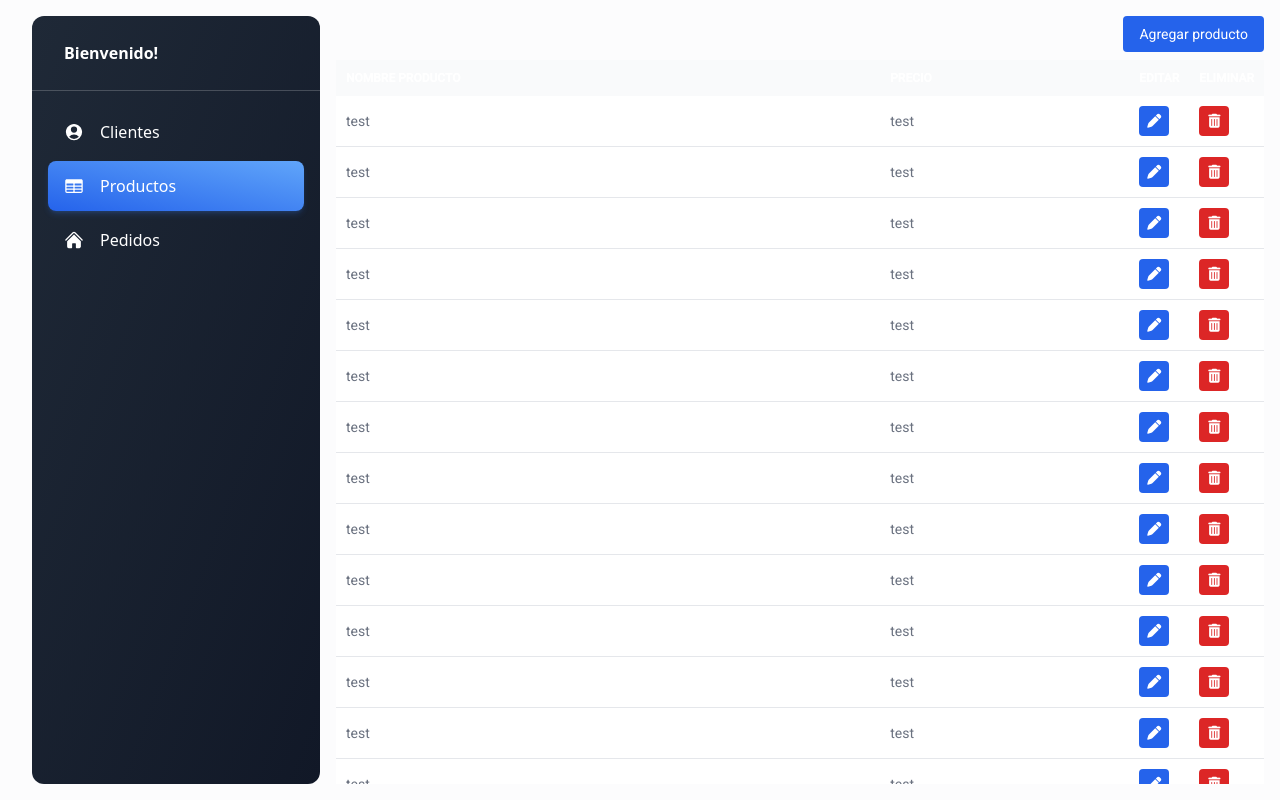
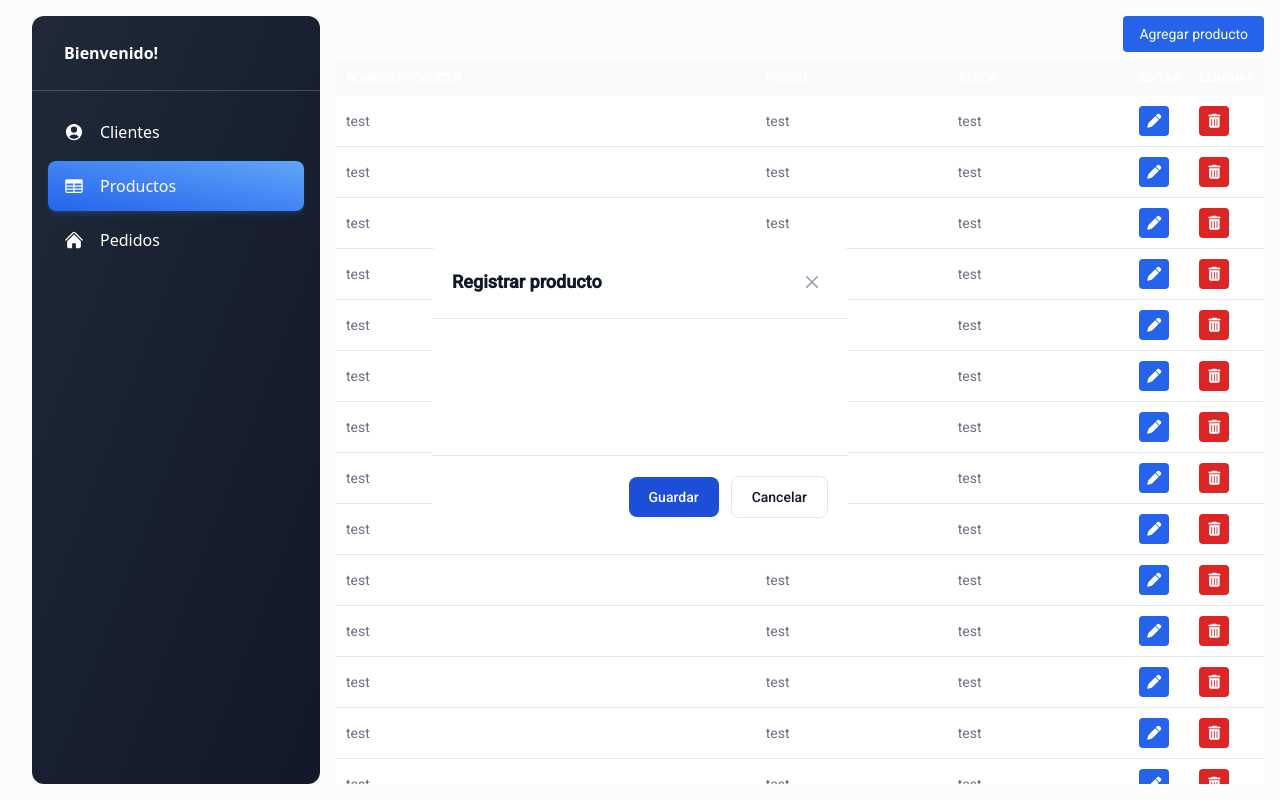
Before and after one commit to oscar-rojas-p/tienda-angular-management-web, an Angular app: page /productos in a window 1280 px wide. Both pictures are taken after a click on the button "Agregar producto". Built offline with nearby package versions, Linux system fonts and the light colour scheme.

Commit message:
modales de productos y otras modificaciones

```diff
--- a/src/app/shared/components/clientes/clientes.component.html
+++ b/src/app/shared/components/clientes/clientes.component.html
@@ -15,7 +15,7 @@
                 <tr *ngFor="let item of items" class="bg-white border-b dark:bg-gray-800 dark:border-gray-700">
                     <td>test</td>
                     <td><button (click)="openModalRegistro('Editar cliente')" class="text-white w-[30px] h-[30px] rounded bg-blue-600"><i class="fa fa-pen" aria-hidden="true"></i></button></td>
-                    <td><button class="text-white w-[30px] h-[30px] rounded bg-red-600"><i class="fa fa-trash" aria-hidden="true"></i></button></td>
+                    <td><button (click)="openModalEliminar()" class="text-white w-[30px] h-[30px] rounded bg-red-600"><i class="fa fa-trash" aria-hidden="true"></i></button></td>
                 </tr>
             </tbody>
         </table>
@@ -29,7 +29,18 @@
     (closeEvent)="closeModalRegistro()"
 >
     <div class="flex gap-4">
-        <span>Nombre cliente</span>
+        <span class="">Nombre cliente</span>
         <input type="text">
     </div>
 </app-modal>
+
+<app-modal
+    [isVisible]="isOpenEliminar"
+    title="Eliminar registro"
+    buttonAccept="Aceptar"
+    (closeEvent)="closeModalEliminar()"
+>
+    <div class="text-center">
+        <span>Está seguro de eliminar el registro?</span>
+    </div>
+</app-modal>
--- a/src/app/shared/components/modal/modal.component.html
+++ b/src/app/shared/components/modal/modal.component.html
@@ -27,9 +27,22 @@
                 <ng-content></ng-content>
             </div>
             <!-- Modal footer -->
-            <div class="flex items-center p-4 md:p-5 border-t border-gray-200 rounded-b dark:border-gray-600">
-                <button data-modal-hide="small-modal" type="button" class="text-white bg-blue-700 hover:bg-blue-800 focus:ring-4 focus:outline-none focus:ring-blue-300 font-medium rounded-lg text-sm px-5 py-2.5 text-center dark:bg-blue-600 dark:hover:bg-blue-700 dark:focus:ring-blue-800">Guardar</button>
-                <button (click)="close()" data-modal-hide="small-modal" type="button" class="py-2.5 px-5 ms-3 text-sm font-medium text-gray-900 focus:outline-none bg-white rounded-lg border border-gray-200 hover:bg-gray-100 hover:text-blue-700 focus:z-10 focus:ring-4 focus:ring-gray-100 dark:focus:ring-gray-700 dark:bg-gray-800 dark:text-gray-400 dark:border-gray-600 dark:hover:text-white dark:hover:bg-gray-700">Cancelar</button>
+            <div class="flex items-center justify-end p-4 md:p-5 border-t border-gray-200 rounded-b dark:border-gray-600">
+                <button
+                    data-modal-hide="small-modal"
+                    type="button"
+                    class="text-white bg-blue-700 hover:bg-blue-800 focus:ring-4 focus:outline-none focus:ring-blue-300 font-medium rounded-lg text-sm px-5 py-2.5 text-center dark:bg-blue-600 dark:hover:bg-blue-700 dark:focus:ring-blue-800"
+                >
+                    {{buttonAccept}}
+                </button>
+                <button
+                    (click)="close()"
+                    data-modal-hide="small-modal"
+                    type="button"
+                    class="py-2.5 px-5 ms-3 text-sm font-medium text-gray-900 focus:outline-none bg-white rounded-lg border border-gray-200 hover:bg-gray-100 hover:text-blue-700 focus:z-10 focus:ring-4 focus:ring-gray-100 dark:focus:ring-gray-700 dark:bg-gray-800 dark:text-gray-400 dark:border-gray-600 dark:hover:text-white dark:hover:bg-gray-700"
+                >
+                    {{buttonDecline}}
+                </button>
             </div>
         </div>
     </div>
--- a/src/app/shared/components/modal/modal.component.ts
+++ b/src/app/shared/components/modal/modal.component.ts
@@ -1,5 +1,5 @@
 import { CommonModule } from '@angular/common';
-import { Component, EventEmitter, Input, Output } from '@angular/core';
+import { Component, EventEmitter, input, Input, Output } from '@angular/core';
 
 @Component({
 	selector: 'app-modal',
@@ -14,6 +14,8 @@ import { Component, EventEmitter, Input, Output } from '@angular/core';
 export class ModalComponent {
 	@Input() isVisible: boolean = false;
 	@Input() title: string = '';
+	@Input() buttonAccept: string = 'Guardar';
+	@Input() buttonDecline: string = 'Cancelar';
 	@Output() closeEvent: EventEmitter<void> = new EventEmitter();
 
 	close(){
--- a/src/app/shared/components/productos/productos.component.html
+++ b/src/app/shared/components/productos/productos.component.html
@@ -2,7 +2,7 @@
 
 <div class="w-full h-full relative flex flex-col gap-2">
     <div class="flex items-center justify-end">
-        <button class="hover:shadow-sm hover:shadow-black px-4 py-2 rounded bg-blue-600 text-white text-sm">Agregar producto</button>
+        <button (click)="openModalRegistro('Registrar producto')" class="hover:shadow-sm hover:shadow-black px-4 py-2 rounded bg-blue-600 text-white text-sm">Agregar producto</button>
     </div>
     <div class="flex-grow overflow-auto">
         <table class="w-full text-sm text-left rtl:text-right text-gray-500 dark:text-gray-400">
@@ -10,6 +10,7 @@
                 <tr>
                     <th>NOMBRE PRODUCTO</th>
                     <th>PRECIO</th>
+                    <th>STOCK</th>
                     <th class="w-10">EDITAR</th>
                     <th class="w-10">ELIMINAR</th>
                 </tr>
@@ -18,10 +19,38 @@
                 <tr *ngFor="let item of items" class="bg-white border-b dark:bg-gray-800 dark:border-gray-700">
                     <td>test</td>
                     <td>test</td>
-                    <td><button class="text-white w-[30px] h-[30px] rounded bg-blue-600"><i class="fa fa-pen" aria-hidden="true"></i></button></td>
-                    <td><button class="text-white w-[30px] h-[30px] rounded bg-red-600"><i class="fa fa-trash" aria-hidden="true"></i></button></td>
+                    <td>test</td>
+                    <td><button (click)="openModalRegistro('Editar producto')" class="text-white w-[30px] h-[30px] rounded bg-blue-600"><i class="fa fa-pen" aria-hidden="true"></i></button></td>
+                    <td><button (click)="openModalEliminar()" class="text-white w-[30px] h-[30px] rounded bg-red-600"><i class="fa fa-trash" aria-hidden="true"></i></button></td>
                 </tr>
             </tbody>
         </table>
     </div>
 </div>
+
+<!-- MODAL REGISTRO -->
+<app-modal
+    [isVisible]="isOpenModalRegistro"
+    [title]="tituloModalRegistro"
+    (closeEvent)="closeModalRegistro()"
+>
+    <div class="grid grid-cols-2 gap-4">
+        <span>Nombre producto</span>
+        <input type="text">
+        <span>Precio</span>
+        <input type="number" min="0">
+        <span>Stock</span>
+        <input type="number" min="0">
+    </div>
+</app-modal>
+
+<app-modal
+    [isVisible]="isOpenModalEliminar"
+    title="Eliminar producto"
+    buttonAccept="Aceptar"
+    (closeEvent)="closeModalEliminar()"
+>
+    <div class="text-center">
+        <span>Está seguro de eliminar el registro?</span>
+    </div>
+</app-modal>
--- a/src/app/shared/components/productos/productos.component.ts
+++ b/src/app/shared/components/productos/productos.component.ts
@@ -1,13 +1,36 @@
 import { CommonModule } from '@angular/common';
-import { Component } from '@angular/core';
+import { Component, Input } from '@angular/core';
+import { ModalComponent } from "../modal/modal.component";
 
 @Component({
   selector: 'app-productos',
   standalone: true,
-  imports: [CommonModule],
+  imports: [CommonModule, ModalComponent],
   templateUrl: './productos.component.html',
   styleUrl: './productos.component.css'
 })
 export default class ProductosComponent {
   items = Array(100).fill(null);
+  tituloModalRegistro: string = '';
+  isOpenModalRegistro: boolean = false;
+  isOpenModalEliminar: boolean = false;
+
+  // Registro
+  nombreProducto: string = '';
+
+
+  openModalRegistro(titulo: string){
+    this.tituloModalRegistro = titulo;
+    this.isOpenModalRegistro = true;
+  }
+  closeModalRegistro(){
+    this.isOpenModalRegistro = false;
+  }
+
+  openModalEliminar(){
+    this.isOpenModalEliminar = true;
+  }
+  closeModalEliminar(){
+    this.isOpenModalEliminar = false;
+  }
 }
```
